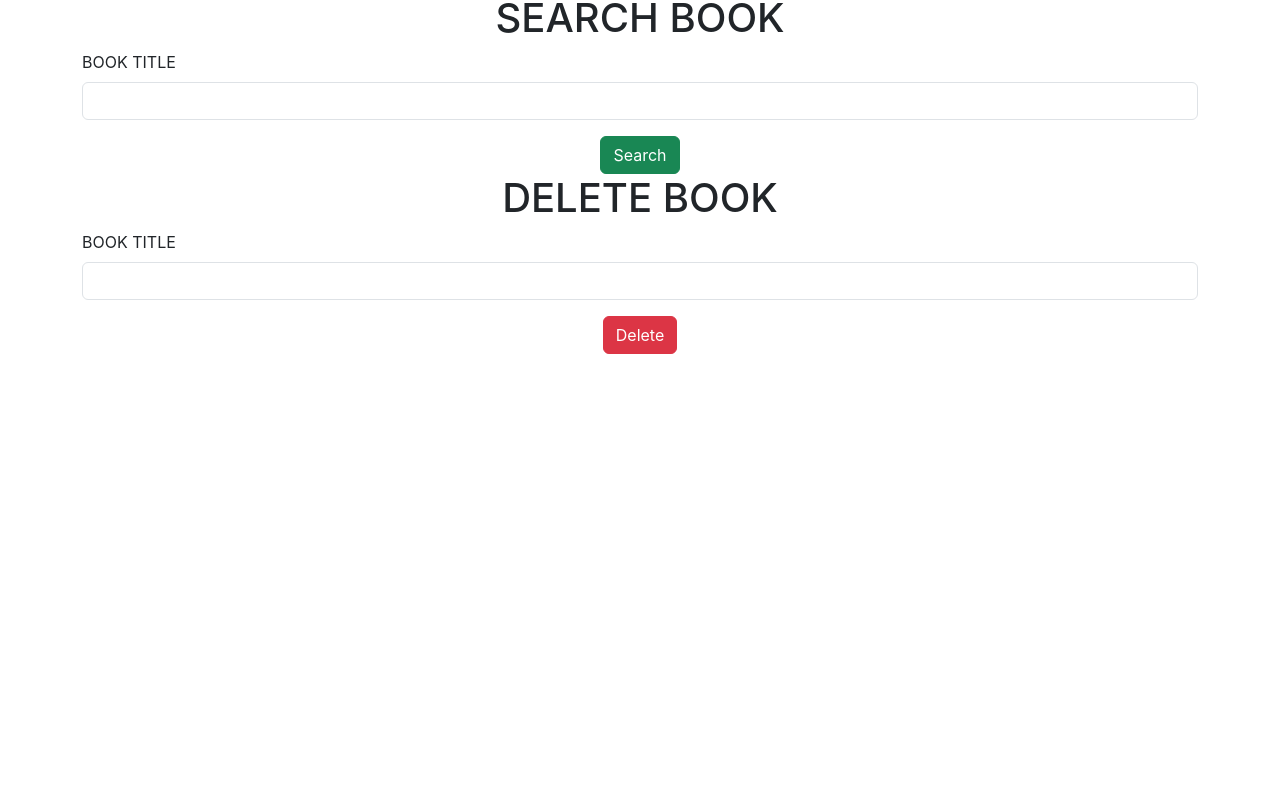
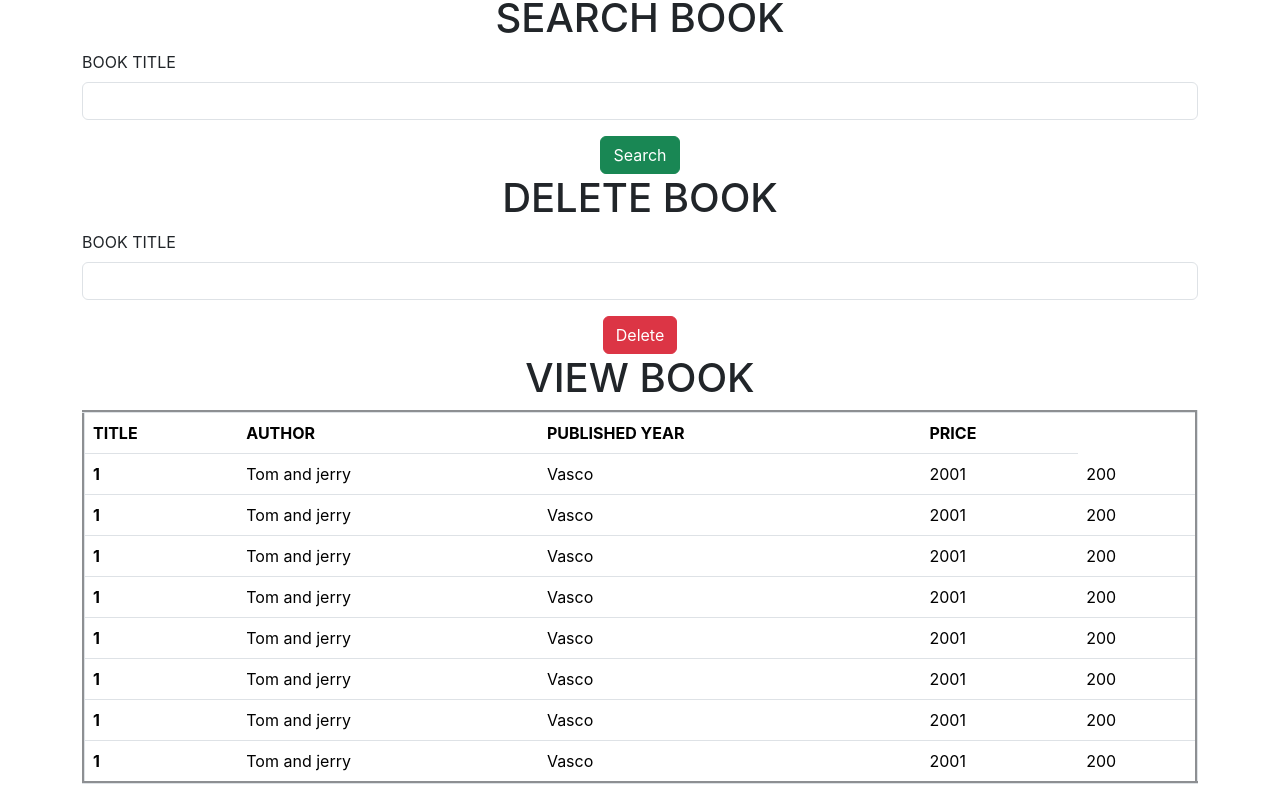
Before and after one commit to Stinamariya/bookapp-react, a React (Create React App) app: page / in a window 1280 px wide. Shown: the part 506-1306 px from the top of the page. Before the commit the page ends 860 px from the top, so only its background shows below. Built offline with nearby package versions, Linux system fonts and the light colour scheme.

Commit message:
complete

```diff
--- a/src/App.js
+++ b/src/App.js
@@ -3,6 +3,7 @@
 import AddBook from './components/AddBook';
 import SearchBook from './components/SearchBook';
 import DeleteBook from './components/DeleteBook';
+import ViewBook from './components/ViewBook';
 
 function App() {
   return (
@@ -10,6 +11,7 @@
       <AddBook/>
       <SearchBook/>
       <DeleteBook/>
+      <ViewBook/>
     </div>
   );
 }
--- /dev/null
+++ b/src/components/ViewBook.jsx
@@ -0,0 +1,87 @@
+import React from 'react'
+
+const ViewBook = () => {
+  return (
+    <div>
+        <div className="container">
+            <h1><center>VIEW BOOK</center></h1>
+            <div className="row">
+                <div className="col-12 col-sm-12 col-md-12 col-lg-12 col-xl-12 col-xxl-12">
+
+                <table class="table"BORDER="3">
+  <thead>
+    <tr>
+      <th scope="col">TITLE</th>
+      <th scope="col">AUTHOR</th>
+      <th scope="col">PUBLISHED YEAR</th>
+      <th scope="col">PRICE</th>
+    </tr>
+  </thead>
+  <tbody>
+    <tr>
+      <th scope="row">1</th>
+      <td>Tom and jerry</td>
+      <td>Vasco</td>
+      <td>2001</td>
+      <td>200</td>
+    </tr>
+    <tr>
+      <th scope="row">1</th>
+      <td>Tom and jerry</td>
+      <td>Vasco</td>
+      <td>2001</td>
+      <td>200</td>
+    </tr>
+    <tr>
+      <th scope="row">1</th>
+      <td>Tom and jerry</td>
+      <td>Vasco</td>
+      <td>2001</td>
+      <td>200</td>
+    </tr>
+    <tr>
+      <th scope="row">1</th>
+      <td>Tom and jerry</td>
+      <td>Vasco</td>
+      <td>2001</td>
+      <td>200</td>
+    </tr>
+    <tr>
+      <th scope="row">1</th>
+      <td>Tom and jerry</td>
+      <td>Vasco</td>
+      <td>2001</td>
+      <td>200</td>
+    </tr>
+    <tr>
+      <th scope="row">1</th>
+      <td>Tom and jerry</td>
+      <td>Vasco</td>
+      <td>2001</td>
+      <td>200</td>
+    </tr>
+    <tr>
+      <th scope="row">1</th>
+      <td>Tom and jerry</td>
+      <td>Vasco</td>
+      <td>2001</td>
+      <td>200</td>
+    </tr>
+    <tr>
+      <th scope="row">1</th>
+      <td>Tom and jerry</td>
+      <td>Vasco</td>
+      <td>2001</td>
+      <td>200</td>
+    </tr>
+  </tbody>
+</table>
+
+                </div>
+            </div>
+        </div>
+    </div>
+  )
+}
+
+export default ViewBook
```
